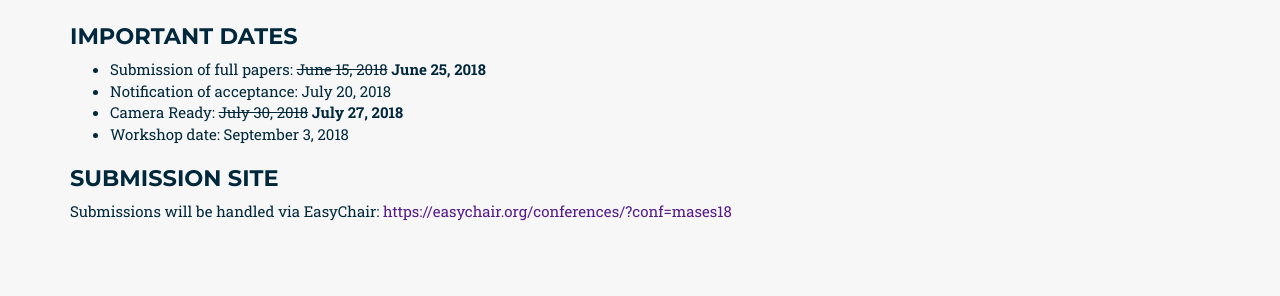
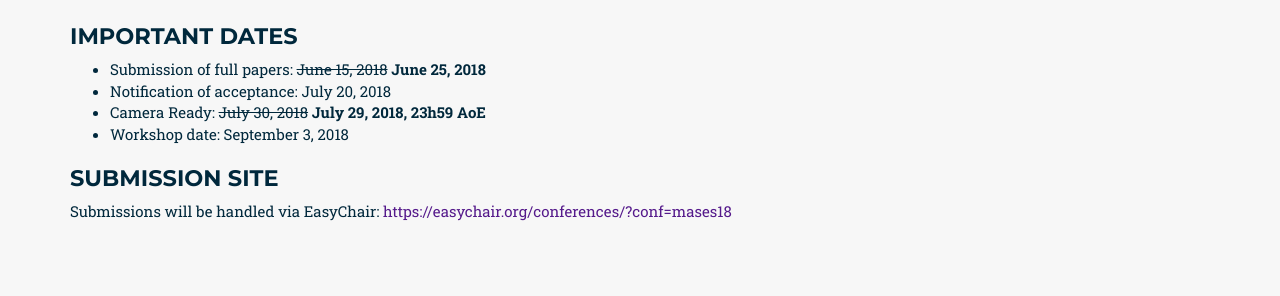
Before and after one commit to mases18/mases18.github.io, a Jekyll site: the page built from index.html, in a window 1280 px wide and 900 px high, scrolled down 2526 px. Shown: the part 158-454 px from the top of the window. Built offline with Jekyll 4.4.1, drawn with Linux system fonts in a browser that asks for light colours; some web fonts are replaced.

Commit message:
update camera ready

```diff
--- a/_includes/2018_data/call.html
+++ b/_includes/2018_data/call.html
@@ -65,7 +65,7 @@ limited to:</span></p>
   <ul type=disc>
     <li>Submission of full papers: <strike>June 15, 2018</strike> <b>June 25, 2018</b></li>
     <li>Notification of acceptance: July 20, 2018</li>
-    <li>Camera Ready: <strike>July 30, 2018</strike> <b>July 27, 2018</b></li>
+    <li>Camera Ready: <strike>July 30, 2018</strike> <b>July 29, 2018, 23h59 AoE</b></li>
     <li>Workshop date: September 3, 2018</li>
 </ul>
 
```
